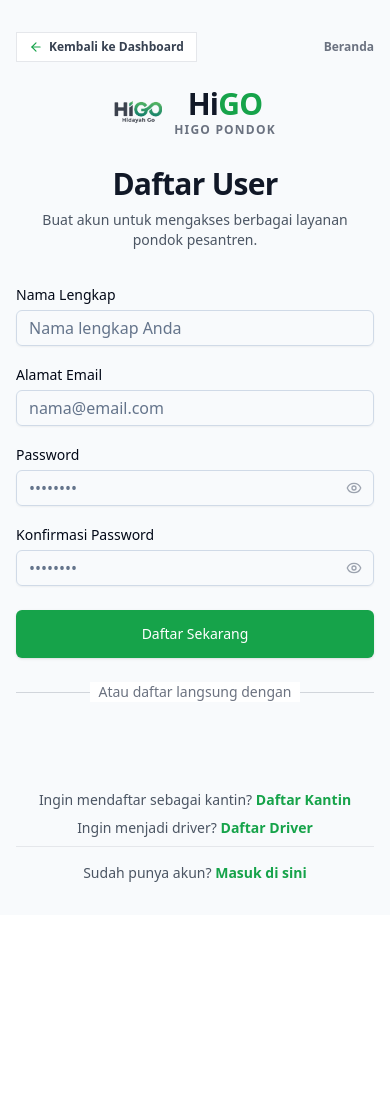
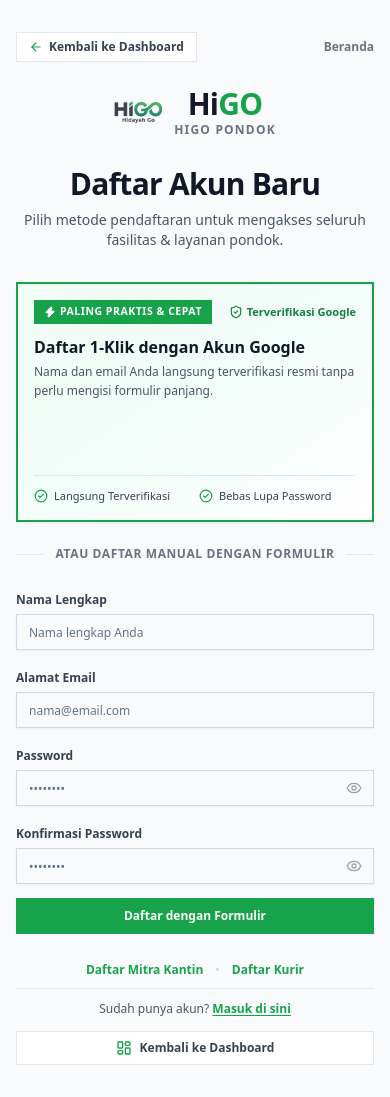
Before and after one commit to asrulmaaliy26/higopondok, a React (Vite) app in the folder frontend/: page /register in a window 390 px wide. Before the commit the page ends 915 px from the top, so only its background shows below. Built offline with nearby package versions, Linux system fonts and the light colour scheme; no server answers.

Commit message:
feat: add store settings modal, image compression, mobile profile page, and vite configuration

```diff
--- a/frontend/src/components/common/AppImage.jsx
+++ b/frontend/src/components/common/AppImage.jsx
@@ -35,6 +35,7 @@
       onError={() => setHasError(true)}
       className={className}
       loading="lazy"
+      decoding="async"
     />
   );
 }
--- a/frontend/src/pages/mobile/Login.jsx
+++ b/frontend/src/pages/mobile/Login.jsx
@@ -6,7 +6,7 @@
 import { Input } from '@/components/ui/input';
 import { Label } from '@/components/ui/label';
 import { GoogleOAuthProvider, GoogleLogin } from '@react-oauth/google';
-import { Eye, EyeOff, LayoutDashboard } from 'lucide-react';
+import { Eye, EyeOff, LayoutDashboard, Zap, ShieldCheck, CheckCircle2 } from 'lucide-react';
 
 import AuthLayout from '../../components/layout/mobile/AuthLayout';
 
@@ -68,18 +68,86 @@
     <GoogleOAuthProvider clientId={import.meta.env.VITE_GOOGLE_CLIENT_ID || 'client-id-here'}>
       <AuthLayout
         title="Masuk ke Akun Anda"
-        subtitle="Masukkan email dan password Anda untuk melanjutkan ke dashboard."
+        subtitle="Pilih metode masuk untuk menikmati kemudahan layanan pondok pesantren."
       >
-        <form className="mt-8 space-y-6" onSubmit={handleLogin}>
+        <div className="mt-6 space-y-6">
           {error && (
-            <div className="rounded-md bg-red-50 p-4 border border-red-100">
-              <p className="text-sm text-red-700">{error}</p>
+            <div className="rounded-none bg-red-50 dark:bg-red-950/40 p-3.5 border border-red-200 dark:border-red-900 text-xs text-red-700 dark:text-red-300">
+              {error}
             </div>
           )}
 
-          <div className="space-y-4">
+          {/* ========================================== */}
+          {/* 1. HERO UTAMA: GOOGLE ONE-CLICK LOGIN (PRIORITAS TINGGI) */}
+          {/* ========================================== */}
+          <div className="bg-gradient-to-br from-green-50/95 via-emerald-50/50 to-white dark:from-green-950/40 dark:via-gray-900 dark:to-gray-900 border-2 border-green-600 dark:border-green-500 p-4 sm:p-5 rounded-none shadow-sm relative overflow-hidden">
+            {/* Header Rekomendasi */}
+            <div className="flex items-center justify-between gap-2 mb-3">
+              <span className="inline-flex items-center gap-1 px-2.5 py-1 text-[10.5px] font-black uppercase tracking-wider bg-green-600 text-white rounded-none shadow-2xs">
+                <Zap className="w-3 h-3 fill-current" />
+                Paling Cepat & Praktis
+              </span>
+              <span className="text-[11px] font-semibold text-green-700 dark:text-green-400 flex items-center gap-1">
+                <ShieldCheck className="w-3.5 h-3.5" />
+                Resmi & Aman
+              </span>
+            </div>
+
+            <h3 className="text-base font-bold text-gray-900 dark:text-white leading-snug">
+              Masuk 1-Klik dengan Akun Google
+            </h3>
+            <p className="text-xs text-gray-600 dark:text-gray-300 mt-1 mb-4 leading-relaxed">
+              Langsung masuk otomatis ke aplikasi tanpa repot mengetik atau menghafal password.
+            </p>
+
+            {/* Container Tombol Google */}
+            <div className="flex justify-center w-full min-h-[44px]">
+              <GoogleLogin
+                onSuccess={handleGoogleSuccess}
+                onError={handleGoogleError}
+                useOneTap
+                theme="outline"
+                size="large"
+                shape="rectangular"
+                width="100%"
+                text="signin_with"
+                logo_alignment="center"
+              />
+            </div>
+
+            {/* Poin Keunggulan Singkat */}
+            <div className="mt-3.5 pt-3 border-t border-green-200/80 dark:border-green-900/60 grid grid-cols-2 gap-2 text-[11px] text-gray-700 dark:text-gray-300 font-medium">
+              <div className="flex items-center gap-1.5">
+                <CheckCircle2 className="w-3.5 h-3.5 text-green-600 shrink-0" />
+                <span>Instan 1 Detik</span>
+              </div>
+              <div className="flex items-center gap-1.5">
+                <CheckCircle2 className="w-3.5 h-3.5 text-green-600 shrink-0" />
+                <span>Bebas Lupa Password</span>
+              </div>
+            </div>
+          </div>
+
+          {/* Pemisah Garis Tengah */}
+          <div className="relative my-4">
+            <div className="absolute inset-0 flex items-center">
+              <div className="w-full border-t border-gray-200 dark:border-gray-800"></div>
+            </div>
+            <div className="relative flex justify-center text-xs">
+              <span className="px-3 bg-slate-50 dark:bg-gray-950 text-gray-500 dark:text-gray-400 font-semibold uppercase tracking-wider">
+                Atau Gunakan Email / No. HP
+              </span>
+            </div>
+          </div>
+
+          {/* ========================================== */}
+          {/* 2. FORM MANUAL (OPSI ALTERNATIF) */}
+          {/* ========================================== */}
+          <form className="space-y-4" onSubmit={handleLogin}>
             <div>
-              <Label htmlFor="email">Alamat Email / No. HP / Username</Label>
+              <Label htmlFor="email" className="text-xs font-bold text-gray-700 dark:text-gray-300">
+                Alamat Email / No. HP / Username
+              </Label>
               <Input
                 id="email"
                 type="text"
@@ -90,14 +158,18 @@
                 value={email}
                 onChange={(e) => setEmail(e.target.value)}
                 placeholder="nama@email.com atau nomor HP"
-                className="mt-1"
+                className="mt-1 rounded-none text-xs"
               />
             </div>
 
             <div>
               <div className="flex items-center justify-between">
-                <Label htmlFor="password">Password</Label>
-                <a href="#" className="text-sm font-medium text-green-600 hover:text-green-500">Lupa password?</a>
+                <Label htmlFor="password" className="text-xs font-bold text-gray-700 dark:text-gray-300">
+                  Password
+                </Label>
+                <a href="#" className="text-xs font-medium text-green-600 hover:text-green-500">
+                  Lupa password?
+                </a>
               </div>
               <div className="relative mt-1">
                 <Input
@@ -109,7 +181,7 @@
                   value={password}
                   onChange={(e) => setPassword(e.target.value)}
                   placeholder="••••••••"
-                  className="pr-10"
+                  className="pr-10 rounded-none text-xs"
                 />
                 <button
                   type="button"
@@ -125,36 +197,17 @@
                 </button>
               </div>
             </div>
-          </div>
 
-          <Button type="submit" className="w-full bg-green-600 hover:bg-green-700 text-white py-6" disabled={loading}>
-            {loading ? 'Memproses...' : 'Masuk'}
-          </Button>
+            <Button type="submit" className="w-full bg-green-600 hover:bg-green-700 text-white py-2.5 rounded-none font-bold text-xs shadow-xs" disabled={loading}>
+              {loading ? 'Memproses...' : 'Masuk dengan Email / No. HP'}
+            </Button>
+          </form>
 
-          <div className="relative my-6">
-            <div className="absolute inset-0 flex items-center">
-              <div className="w-full border-t border-gray-300"></div>
-            </div>
-            <div className="relative flex justify-center text-sm">
-              <span className="px-2 bg-white text-gray-500">Atau masuk dengan</span>
-            </div>
-          </div>
-
-          <div className="flex justify-center">
-            <GoogleLogin
-              onSuccess={handleGoogleSuccess}
-              onError={handleGoogleError}
-              useOneTap
-              theme="outline"
-              size="large"
-              width="100%"
-            />
-          </div>
-
-          <div className="text-center text-sm text-gray-600 dark:text-gray-400 mt-6 space-y-3">
+          {/* Footer Navigasi */}
+          <div className="text-center text-xs text-gray-600 dark:text-gray-400 mt-6 space-y-3">
              <p>
                Belum punya akun?{' '}
-               <Link to="/register" className="font-semibold text-green-600 hover:text-green-500">
+               <Link to="/register" className="font-bold text-green-600 hover:text-green-500 underline underline-offset-2">
                  Daftar sekarang
                </Link>
              </p>
@@ -162,7 +215,7 @@
              <div className="pt-1">
                <Link
                  to="/dashboard"
-                 className="w-full inline-flex items-center justify-center gap-2 py-2 px-4 text-xs font-bold text-gray-700 dark:text-gray-200 hover:text-green-600 dark:hover:text-green-400 bg-gray-50 dark:bg-gray-800/80 hover:bg-green-50 dark:hover:bg-green-950/40 border border-gray-200 dark:border-gray-700 rounded-none shadow-xs transition-colors"
+                 className="w-full inline-flex items-center justify-center gap-2 py-2 px-4 text-xs font-bold text-gray-700 dark:text-gray-200 hover:text-green-600 dark:hover:text-green-400 bg-white dark:bg-gray-900 border border-gray-200 dark:border-gray-800 rounded-none shadow-xs transition-colors"
                >
                  <LayoutDashboard className="w-4 h-4 text-green-600" />
                  <span>Kembali ke Dashboard</span>
@@ -176,7 +229,7 @@
                </Link>
              </p>
           </div>
-        </form>
+        </div>
       </AuthLayout>
     </GoogleOAuthProvider>
   );
--- a/frontend/src/pages/mobile/Register.jsx
+++ b/frontend/src/pages/mobile/Register.jsx
@@ -6,7 +6,7 @@
 import { Input } from '@/components/ui/input';
 import { Label } from '@/components/ui/label';
 import { GoogleOAuthProvider, GoogleLogin } from '@react-oauth/google';
-import { Eye, EyeOff, LayoutDashboard } from 'lucide-react';
+import { Eye, EyeOff, LayoutDashboard, Zap, ShieldCheck, CheckCircle2 } from 'lucide-react';
 
 import AuthLayout from '../../components/layout/mobile/AuthLayout';
 
@@ -67,27 +67,116 @@
   return (
     <GoogleOAuthProvider clientId={import.meta.env.VITE_GOOGLE_CLIENT_ID || 'client-id-here'}>
       <AuthLayout
-        title="Daftar User"
-        subtitle="Buat akun untuk mengakses berbagai layanan pondok pesantren."
+        title="Daftar Akun Baru"
+        subtitle="Pilih metode pendaftaran untuk mengakses seluruh fasilitas & layanan pondok."
       >
-        <form className="mt-8 space-y-6" onSubmit={handleRegister}>
+        <div className="mt-6 space-y-6">
           {error && (
-            <div className="rounded-md bg-red-50 p-4 border border-red-100">
-              <p className="text-sm text-red-700">{error}</p>
+            <div className="rounded-none bg-red-50 dark:bg-red-950/40 p-3.5 border border-red-200 dark:border-red-900 text-xs text-red-700 dark:text-red-300">
+              {error}
             </div>
           )}
 
-          <div className="space-y-4">
+          {/* ========================================== */}
+          {/* 1. HERO UTAMA: GOOGLE ONE-CLICK REGISTER (PRIORITAS TINGGI) */}
+          {/* ========================================== */}
+          <div className="bg-gradient-to-br from-green-50/95 via-emerald-50/50 to-white dark:from-green-950/40 dark:via-gray-900 dark:to-gray-900 border-2 border-green-600 dark:border-green-500 p-4 sm:p-5 rounded-none shadow-sm relative overflow-hidden">
+            {/* Header Rekomendasi */}
+            <div className="flex items-center justify-between gap-2 mb-3">
+              <span className="inline-flex items-center gap-1 px-2.5 py-1 text-[10.5px] font-black uppercase tracking-wider bg-green-600 text-white rounded-none shadow-2xs">
+                <Zap className="w-3 h-3 fill-current" />
+                Paling Praktis & Cepat
+              </span>
+              <span className="text-[11px] font-semibold text-green-700 dark:text-green-400 flex items-center gap-1">
+                <ShieldCheck className="w-3.5 h-3.5" />
+                Terverifikasi Google
+              </span>
+            </div>
+
+            <h3 className="text-base font-bold text-gray-900 dark:text-white leading-snug">
+              Daftar 1-Klik dengan Akun Google
+            </h3>
+            <p className="text-xs text-gray-600 dark:text-gray-300 mt-1 mb-4 leading-relaxed">
+              Nama dan email Anda langsung terverifikasi resmi tanpa perlu mengisi formulir panjang.
+            </p>
+
+            {/* Container Tombol Google */}
+            <div className="flex justify-center w-full min-h-[44px]">
+              <GoogleLogin
+                onSuccess={handleGoogleSuccess}
+                onError={handleGoogleError}
+                useOneTap
+                theme="outline"
+                size="large"
+                shape="rectangular"
+                width="100%"
+                text="signup_with"
+                logo_alignment="center"
+              />
+            </div>
+
+            {/* Poin Keunggulan Singkat */}
+            <div className="mt-3.5 pt-3 border-t border-green-200/80 dark:border-green-900/60 grid grid-cols-2 gap-2 text-[11px] text-gray-700 dark:text-gray-300 font-medium">
+              <div className="flex items-center gap-1.5">
+                <CheckCircle2 className="w-3.5 h-3.5 text-green-600 shrink-0" />
+                <span>Langsung Terverifikasi</span>
+              </div>
+              <div className="flex items-center gap-1.5">
+                <CheckCircle2 className="w-3.5 h-3.5 text-green-600 shrink-0" />
+                <span>Bebas Lupa Password</span>
+              </div>
+            </div>
+          </div>
+
+          {/* Pemisah Garis Tengah */}
+          <div className="relative my-4">
+            <div className="absolute inset-0 flex items-center">
+              <div className="w-full border-t border-gray-200 dark:border-gray-800"></div>
+            </div>
+            <div className="relative flex justify-center text-xs">
+              <span className="px-3 bg-slate-50 dark:bg-gray-950 text-gray-500 dark:text-gray-400 font-semibold uppercase tracking-wider">
+                Atau Daftar Manual dengan Formulir
+              </span>
+            </div>
+          </div>
+
+          {/* ========================================== */}
+          {/* 2. FORM MANUAL (OPSI ALTERNATIF) */}
+          {/* ========================================== */}
+          <form className="space-y-3.5" onSubmit={handleRegister}>
             <div>
-              <Label htmlFor="name">Nama Lengkap</Label>
-              <Input id="name" required value={name} onChange={(e) => setName(e.target.value)} className="mt-1" placeholder="Nama lengkap Anda" />
+              <Label htmlFor="name" className="text-xs font-bold text-gray-700 dark:text-gray-300">
+                Nama Lengkap
+              </Label>
+              <Input
+                id="name"
+                required
+                value={name}
+                onChange={(e) => setName(e.target.value)}
+                className="mt-1 rounded-none text-xs"
+                placeholder="Nama lengkap Anda"
+              />
             </div>
+
             <div>
-              <Label htmlFor="email">Alamat Email</Label>
-              <Input id="email" type="email" required value={email} onChange={(e) => setEmail(e.target.value)} className="mt-1" placeholder="nama@email.com" />
+              <Label htmlFor="email" className="text-xs font-bold text-gray-700 dark:text-gray-300">
+                Alamat Email
+              </Label>
+              <Input
+                id="email"
+                type="email"
+                required
+                value={email}
+                onChange={(e) => setEmail(e.target.value)}
+                className="mt-1 rounded-none text-xs"
+                placeholder="nama@email.com"
+              />
             </div>
+
             <div>
-              <Label htmlFor="password">Password</Label>
+              <Label htmlFor="password" className="text-xs font-bold text-gray-700 dark:text-gray-300">
+                Password
+              </Label>
               <div className="relative mt-1">
                 <Input
                   id="password"
@@ -96,7 +185,7 @@
                   value={password}
                   onChange={(e) => setPassword(e.target.value)}
                   placeholder="••••••••"
-                  className="pr-10"
+                  className="pr-10 rounded-none text-xs"
                 />
                 <button
                   type="button"
@@ -108,8 +197,11 @@
                 </button>
               </div>
             </div>
+
             <div>
-              <Label htmlFor="password_confirmation">Konfirmasi Password</Label>
+              <Label htmlFor="password_confirmation" className="text-xs font-bold text-gray-700 dark:text-gray-300">
+                Konfirmasi Password
+              </Label>
               <div className="relative mt-1">
                 <Input
                   id="password_confirmation"
@@ -118,7 +210,7 @@
                   value={passwordConfirmation}
                   onChange={(e) => setPasswordConfirmation(e.target.value)}
                   placeholder="••••••••"
-                  className="pr-10"
+                  className="pr-10 rounded-none text-xs"
                 />
                 <button
                   type="button"
@@ -130,45 +222,42 @@
                 </button>
               </div>
             </div>
-          </div>
 
-          <Button type="submit" className="w-full bg-green-600 hover:bg-green-700 text-white py-6" disabled={loading}>
-            {loading ? 'Memproses...' : 'Daftar Sekarang'}
-          </Button>
+            <Button type="submit" className="w-full bg-green-600 hover:bg-green-700 text-white py-2.5 rounded-none font-bold text-xs shadow-xs" disabled={loading}>
+              {loading ? 'Memproses...' : 'Daftar dengan Formulir'}
+            </Button>
+          </form>
 
-          <div className="relative my-6">
-            <div className="absolute inset-0 flex items-center">
-              <div className="w-full border-t border-gray-300"></div>
-            </div>
-            <div className="relative flex justify-center text-sm">
-              <span className="px-2 bg-white text-gray-500">Atau daftar langsung dengan</span>
-            </div>
-          </div>
+          {/* Opsi Mitra & Navigasi */}
+          <div className="text-center text-xs text-gray-600 dark:text-gray-400 mt-6 space-y-2.5">
+             <div className="flex items-center justify-center gap-3 pt-1">
+               <Link to="/register-canteen" className="font-semibold text-green-600 hover:text-green-500 hover:underline">
+                 Daftar Mitra Kantin
+               </Link>
+               <span className="text-gray-300 dark:text-gray-700">•</span>
+               <Link to="/register-driver" className="font-semibold text-green-600 hover:text-green-500 hover:underline">
+                 Daftar Kurir
+               </Link>
+             </div>
 
-          <div className="flex justify-center">
-            <GoogleLogin
-              onSuccess={handleGoogleSuccess}
-              onError={handleGoogleError}
-              useOneTap
-              theme="outline"
-              size="large"
-              width="100%"
-              text="signup_with"
-            />
-          </div>
+             <div className="pt-3 border-t border-gray-200 dark:border-gray-800">
+               Sudah punya akun?{' '}
+               <Link to="/login" className="font-bold text-green-600 hover:text-green-500 underline underline-offset-2">
+                 Masuk di sini
+               </Link>
+             </div>
 
-          <div className="text-center text-sm text-gray-600 mt-6 space-y-2">
-             <div>
-               Ingin mendaftar sebagai kantin? <Link to="/register-canteen" className="font-semibold text-green-600 hover:text-green-500">Daftar Kantin</Link>
-             </div>
-             <div>
-               Ingin menjadi driver? <Link to="/register-driver" className="font-semibold text-green-600 hover:text-green-500">Daftar Driver</Link>
-             </div>
-             <div className="pt-4 border-t border-gray-200 mt-4">
-               Sudah punya akun? <Link to="/login" className="font-semibold text-green-600 hover:text-green-500">Masuk di sini</Link>
+             <div className="pt-1">
+               <Link
+                 to="/dashboard"
+                 className="w-full inline-flex items-center justify-center gap-2 py-2 px-4 text-xs font-bold text-gray-700 dark:text-gray-200 hover:text-green-600 dark:hover:text-green-400 bg-white dark:bg-gray-900 border border-gray-200 dark:border-gray-800 rounded-none shadow-xs transition-colors"
+               >
+                 <LayoutDashboard className="w-4 h-4 text-green-600" />
+                 <span>Kembali ke Dashboard</span>
+               </Link>
              </div>
           </div>
-        </form>
+        </div>
       </AuthLayout>
     </GoogleOAuthProvider>
   );
```
Also changed, not shown: frontend/src/components/modals/ProductFormModal.jsx (+9 -7 lines), frontend/src/components/modals/StoreSettingsModal.jsx (+9 -6 lines), frontend/src/pages/mobile/Profile.jsx (+17 -14 lines), frontend/vite.config.js (+37 -2 lines), frontend/src/lib/fileUtils.js, 1 other file (tests, documents, lock files or other folders).
